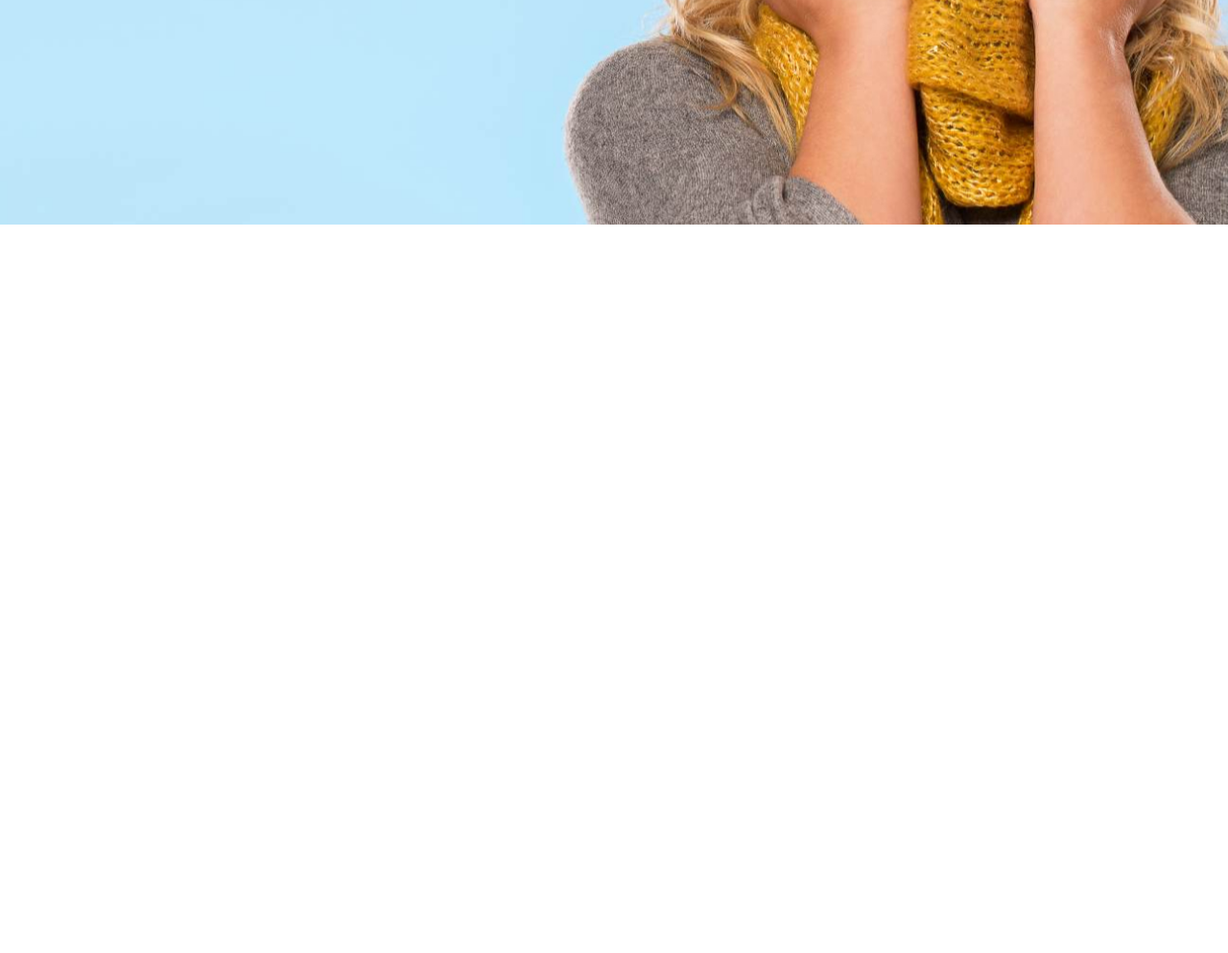
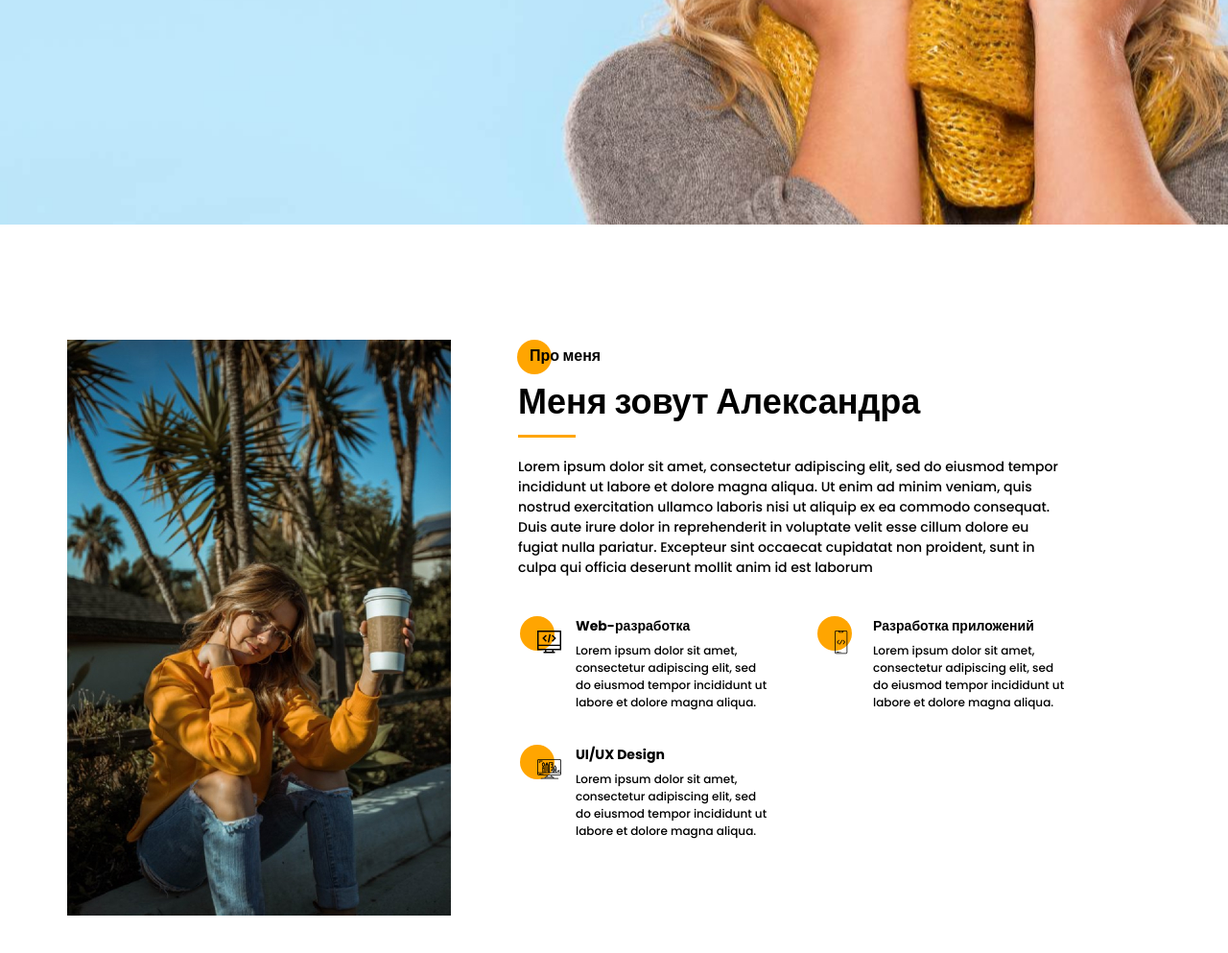
Before and after one commit to aklynio/portfolio, a website: page src/index.html in a window 1280 px wide. Shown: the part 557-1550 px from the top of the page at 96% size. Before the commit the page ends 800 px from the top, so only its background shows below. Drawn offline with nearby package versions, Linux system fonts and the light colour scheme; files that its build step writes are made by us from their sources; files whose address does not match are found by name.

Commit message:
bio section

```diff
--- a/src/index.html
+++ b/src/index.html
@@ -109,6 +109,57 @@
         <div class="menu__overlay"></div>
     </div>
 
+    <section class="bio">
+        <div class="container">
+            <div class="bio__wrapper">
+                <div class="bio__photo">
+                    <img src="img/main_photo.jpg" alt="photo">
+                </div>
+
+                <div class="bio__text">
+                    <div class="bio__info">
+                        <div class="title title_fz16 bio__subtitle">Про меня</div>
+                        <div class="title bio__title">Меня зовут Александра</div>
+                        <div class="bio__divider"></div>
+                        <div class="bio__descr">Lorem ipsum dolor sit amet, consectetur adipiscing elit, sed do eiusmod tempor incididunt ut labore et dolore magna aliqua. Ut enim ad minim veniam, quis nostrud exercitation ullamco laboris nisi ut aliquip ex ea commodo consequat. Duis aute irure dolor in reprehenderit in voluptate velit esse cillum dolore eu fugiat nulla pariatur. Excepteur sint occaecat cupidatat non proident, sunt in culpa qui officia deserunt mollit anim id est laborum</div>
+                    </div>
+
+                    <div class="bio__skills">
+                        <div class="bio__skill">
+                            <div class="bio__skill-icon">
+                                <img src="icons/about_me/web_development.svg" alt="web development">
+                            </div>
+                            <div class="bio__skill-info">
+                                <div class="title title_fz14 bio__skill-subtitle">Web-разработка</div>
+                                <div class="bio__skill-descr">Lorem ipsum dolor sit amet, consectetur adipiscing elit, sed do eiusmod tempor incididunt ut labore et dolore magna aliqua.</div>
+                            </div>
+                        </div>
+
+                        <div class="bio__skill">
+                            <div class="bio__skill-icon">
+                                <img src="icons/about_me/mobile_dev.svg" alt="mobile dev">
+                            </div>
+                            <div class="bio__skill-info">
+                                <div class="title title_fz14 bio__skill-subtitle">Разработка приложений</div>
+                                <div class="bio__skill-descr">Lorem ipsum dolor sit amet, consectetur adipiscing elit, sed do eiusmod tempor incididunt ut labore et dolore magna aliqua.</div>
+                            </div>
+                        </div>
+
+                        <div class="bio__skill">
+                            <div class="bio__skill-icon">
+                                <img src="icons/about_me/design.svg" alt="design">
+                            </div>
+                            <div class="bio__skill-info">
+                                <div class="title title_fz14 bio__skill-subtitle">UI/UX Design</div>
+                                <div class="bio__skill-descr">Lorem ipsum dolor sit amet, consectetur adipiscing elit, sed do eiusmod tempor incididunt ut labore et dolore magna aliqua.</div>
+                            </div>
+                        </div>
+                    </div>
+                </div>
+            </div>
+        </div>
+    </section>
+
     <script src="js/script.js"></script>
 </body>
 </html>
--- /dev/null
+++ b/src/sass/blocks/_bio.scss
@@ -0,0 +1,62 @@
+.bio {
+    padding: 120px 0;
+    &__wrapper {
+        display: grid;
+        grid-template-columns: 400px 570px;
+        column-gap: 70px;
+    }
+    &__photo {
+        img {
+            width: 100%;
+        }
+    }
+    &__subtitle {
+        margin: 5px 0 0 12px;
+        position: relative;
+        @include before-circle;
+    }
+    &__title {
+        margin-top: 6px;
+    }
+    &__divider {
+        width: 60px;
+        height: 3px;
+        margin-top: 4px;
+        background-color: $main-color;
+    }
+    &__descr {
+        margin-top: 20px;
+        color: #000;
+        font-size: 14px;
+        font-weight: 500;
+        line-height: normal;
+    }
+    &__skills {
+        margin-top: 40px;
+        display: grid;
+        grid-template-columns: repeat(2, 1fr);
+        column-gap: 50px;
+        row-gap: 35px;
+    }
+    &__skill {
+        display: grid;
+        grid-template-columns: 40px 1fr;
+        column-gap: 20px;
+        &-icon {
+            margin: 5px 0 0 15px;
+            position: relative;
+            @include before-circle;
+            img {
+                display: block;
+                margin: 10px 0 0 5px;
+            }
+        }
+        &-descr {
+            color: #000;
+            font-size: 12px;
+            font-weight: 500;
+            line-height: normal;
+            margin-top: 6px;
+        }
+    }
+}
--- a/src/sass/style.scss
+++ b/src/sass/style.scss
@@ -20,3 +20,4 @@
 @import 'blocks/buttons';
 @import 'blocks/sidepanel';
 @import 'blocks/menu';
+@import 'blocks/bio';
```
Also changed, not shown: dist/css/style.min.css, dist/index.html.
